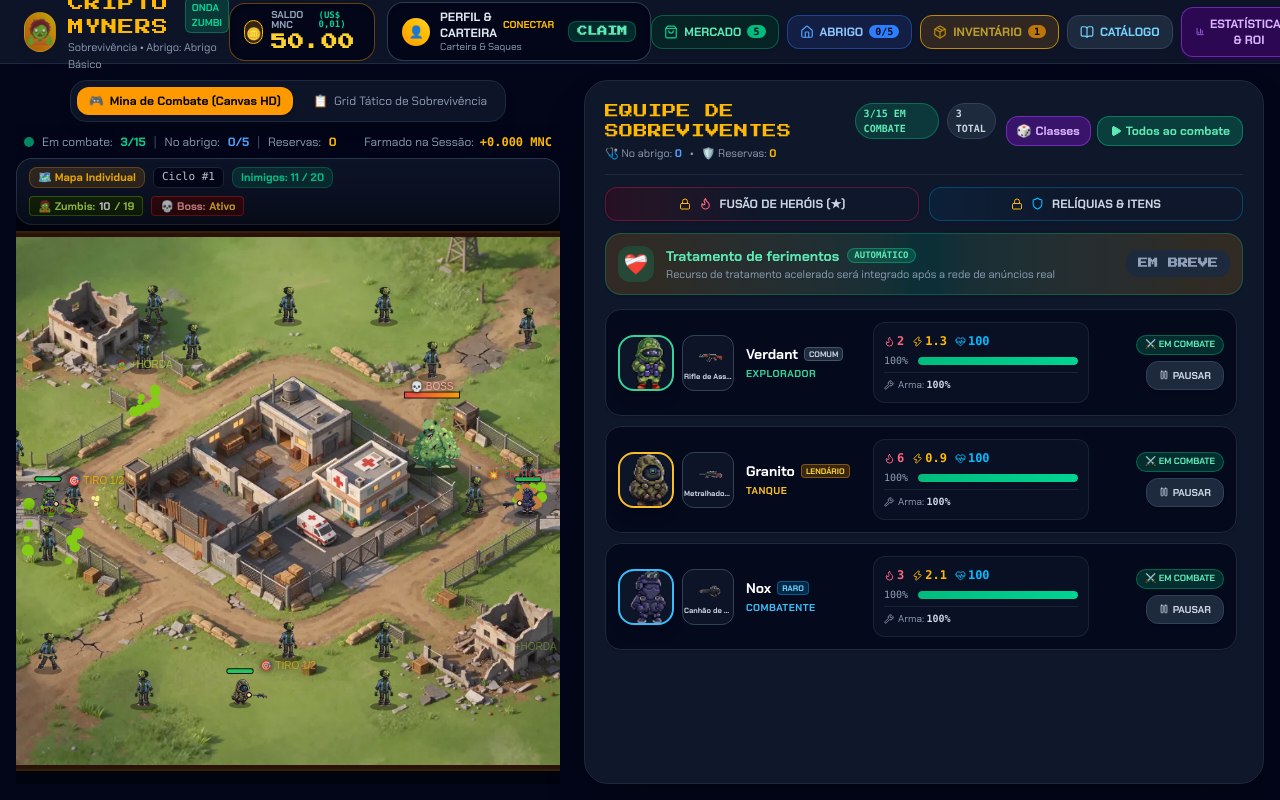
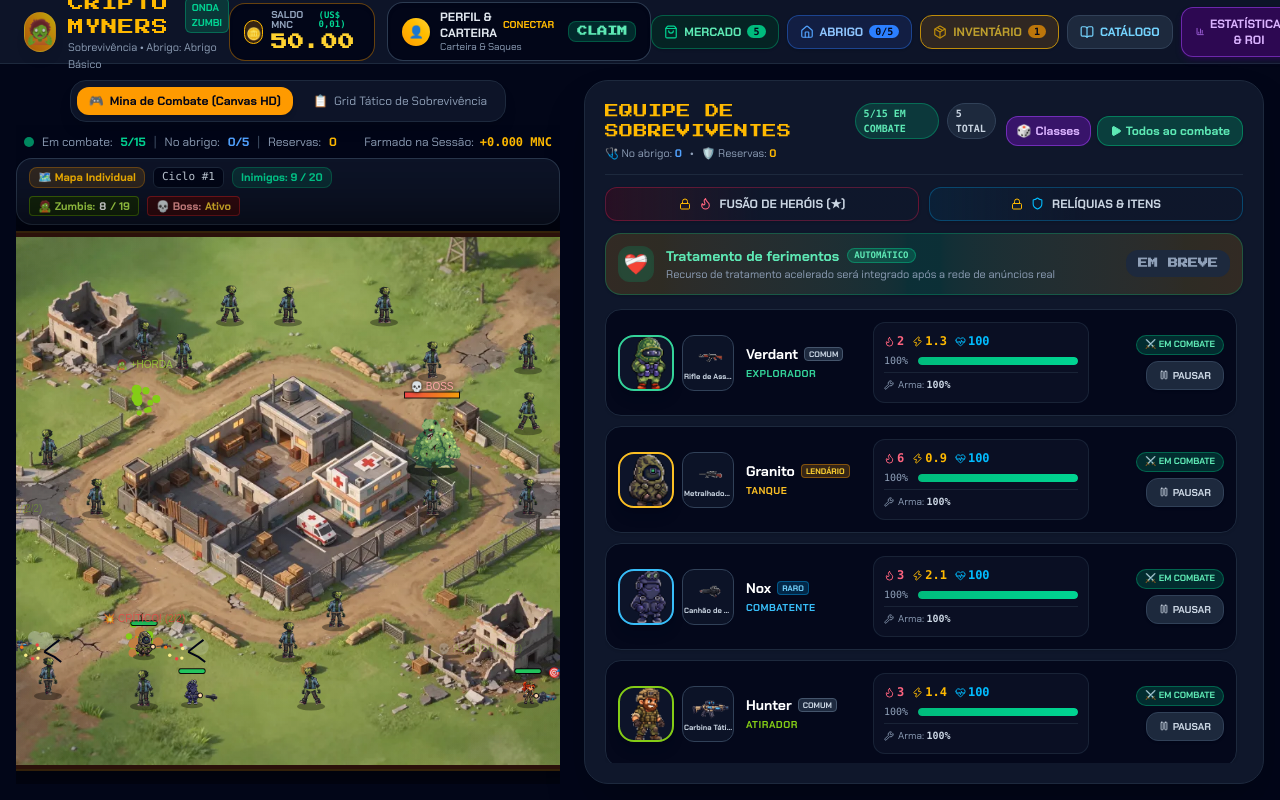
Before and after one commit to pagjusto/cryptominers, a React (Vite) app: page / in a window 1280 px wide. Built offline with nearby package versions, Linux system fonts and the light colour scheme.

Commit message:
feat: adicionar Hunter e Scarlet aos herois iniciais e auto-sync de equipe

```diff
--- a/src/App.jsx
+++ b/src/App.jsx
@@ -187,6 +187,21 @@ export default function App() {
             localStorage.setItem('crypto_miners_team', JSON.stringify(synced));
             return synced;
           }
+          // Sincronização dos novos heróis Hunter e Scarlet
+          if (!parsed.some(m => m.heroId === 'hunter') || !parsed.some(m => m.heroId === 'scarlet')) {
+            const updated = [...parsed];
+            if (!updated.some(m => m.heroId === 'hunter') && updated.length < 15) {
+              const hunter = INITIAL_MINERS.find(m => m.heroId === 'hunter');
+              if (hunter) updated.push({ ...hunter, id: 'miner-' + Date.now() + '-hunter' });
+            }
+            if (!updated.some(m => m.heroId === 'scarlet') && updated.length < 15) {
+              const scarlet = INITIAL_MINERS.find(m => m.heroId === 'scarlet');
+              if (scarlet) updated.push({ ...scarlet, id: 'miner-' + Date.now() + '-scarlet' });
+            }
+            localStorage.setItem('crypto_miners_team', JSON.stringify(updated));
+            return updated;
+          }
+
           return parsed;
         }
       } catch (e) {}
--- a/src/data/minersData.js
+++ b/src/data/minersData.js
@@ -518,5 +518,45 @@ export const INITIAL_MINERS = [
     y: 1,
     avatar: '⚡',
     color: '#38bdf8'
+  },
+  {
+    id: 'miner-hunter',
+    name: 'Hunter',
+    heroId: 'hunter',
+    weaponId: 'tactical-carbine',
+    spriteIndex: 11,
+    classId: 'marksman',
+    className: 'Atirador',
+    rarity: 'common',
+    rarityName: 'Comum',
+    power: 3,
+    speed: 1.4,
+    maxStamina: 100,
+    currentStamina: 100,
+    status: 'work',
+    x: 7,
+    y: 7,
+    avatar: '🎯',
+    color: '#84cc16'
+  },
+  {
+    id: 'miner-scarlet',
+    name: 'Scarlet',
+    heroId: 'scarlet',
+    weaponId: 'heavy-pistol',
+    spriteIndex: 12,
+    classId: 'guerrilla',
+    className: 'Guerrilheira',
+    rarity: 'common',
+    rarityName: 'Comum',
+    power: 3.2,
+    speed: 1.6,
+    maxStamina: 95,
+    currentStamina: 95,
+    status: 'work',
+    x: 8,
+    y: 7,
+    avatar: '🦊',
+    color: '#f97316'
   }
 ];
```
